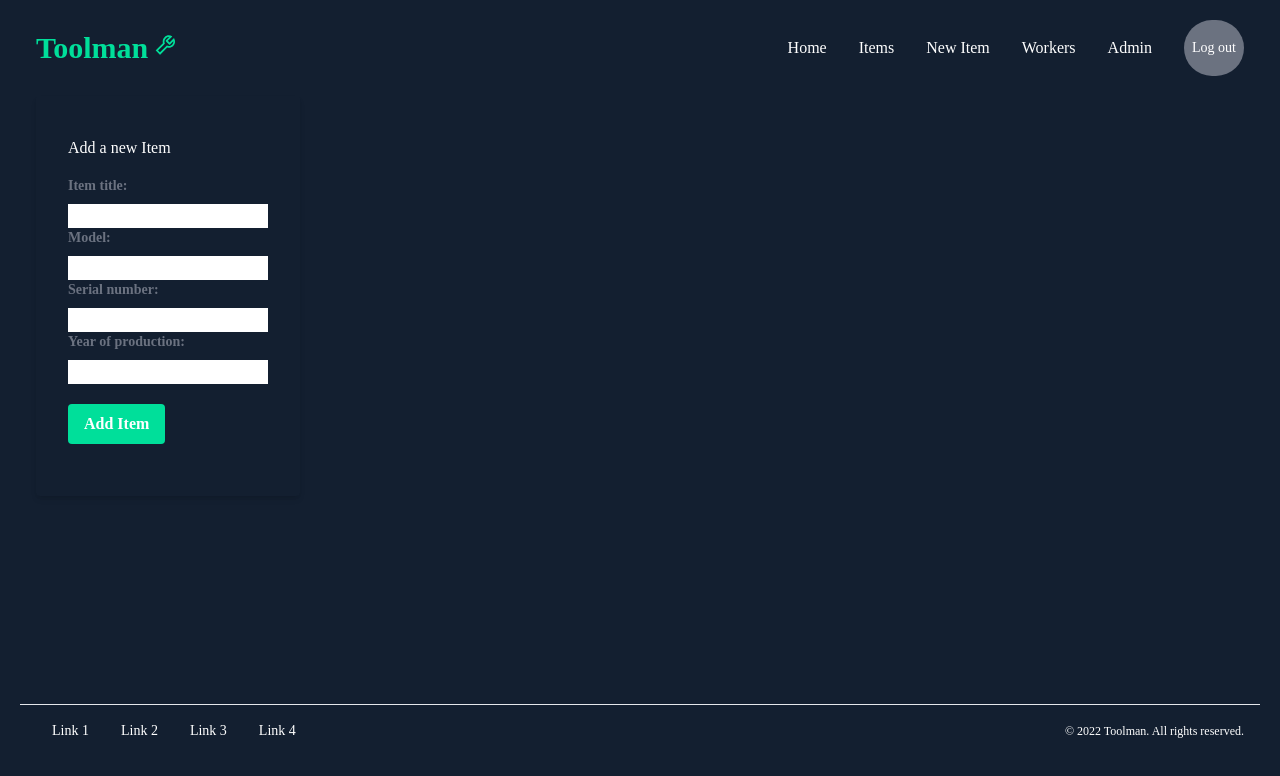
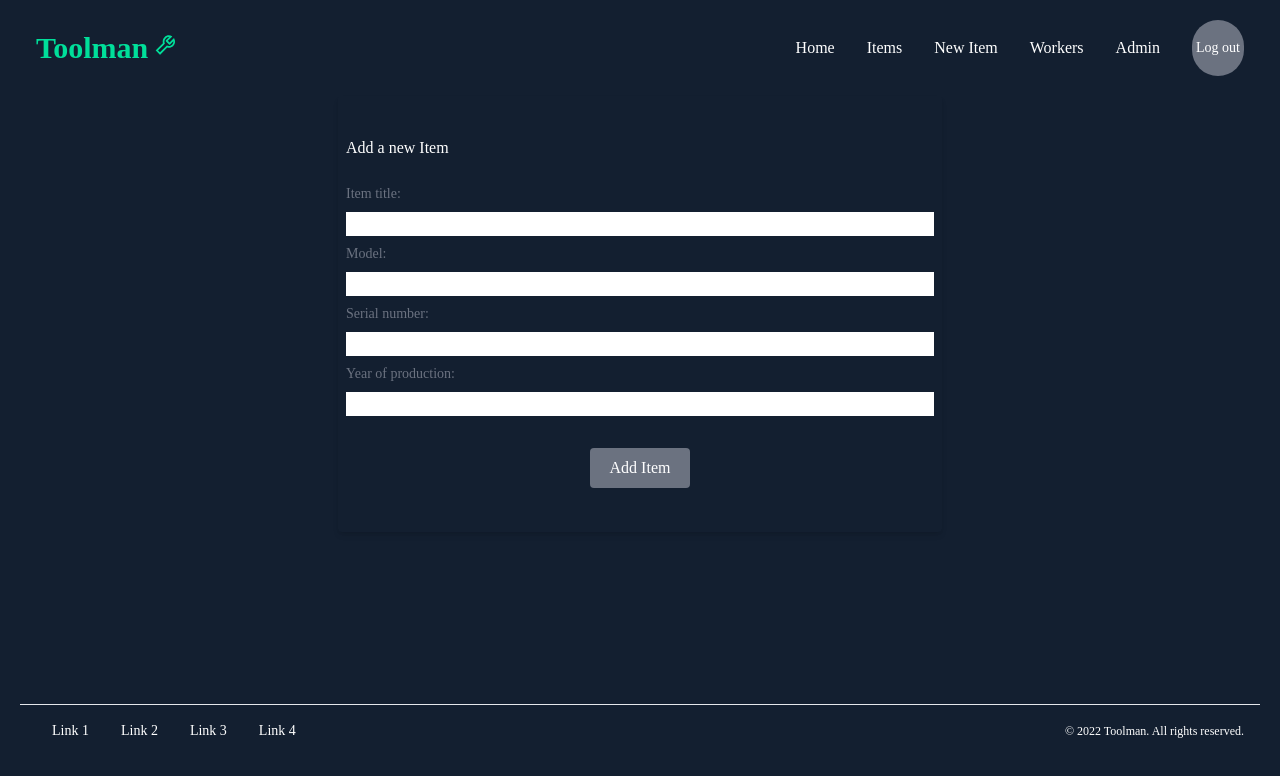
Before and after one commit to TomPrint/Toolman, a React (Create React App) app in the folder frontend/: page /items/add in a window 1280 px wide. Shown: the top 776 px of the page. Built offline with nearby package versions, Linux system fonts and the light colour scheme.

Commit message:
Finished add new item styling

```diff
--- a/frontend/src/components/ItemForm.js
+++ b/frontend/src/components/ItemForm.js
@@ -38,40 +38,40 @@ const ItemForm = () => {
 
 
     return (
-        <div className="flex justify-between items-center h-30 max-w-[1240px] mx-auto px-4 text-white">
-        <form className="shadow-md rounded px-8 pt-6 pb-8 mb-4" onSubmit={handleSubmit}>
+        <div className="flex justify-center h-30 max-w-[1240px] mx-auto px-4 text-white">
+        <form className="w-3/4 md:w-1/2 shadow-md rounded px-2 pt-6 pb-3 mb-4" onSubmit={handleSubmit}>
             <h3 className="py-4">Add a new Item</h3>
 
-            <label className="block text-gray-500 text-sm font-bold mb-2">Item title: </label>
-            <input className="text-black"
+            <label className="block text-gray-500 text-sm py-2">Item title: </label>
+            <input className="text-black w-[100%]"
             type="text"
             onChange={(e) => setTitle(e.target.value)}
             value={title}
              />
 
-            <label className="block text-gray-500 text-sm font-bold mb-2">Model: </label>
-            <input className="text-black"
+            <label className="block text-gray-500 text-sm py-2">Model: </label>
+            <input className="text-black w-[100%]"
             type="text"
             onChange={(e) => setModel(e.target.value)}
             value={model}
              />
 
-            <label className="block text-gray-500 text-sm font-bold mb-2">Serial number: </label>
-            <input className="text-black"
+            <label className="block text-gray-500 text-sm py-2">Serial number: </label>
+            <input className="text-black w-[100%]"
             type="text"
             onChange={(e) => setSerialNumber(e.target.value)}
             value={serialNumber}
              />
 
-            <label className="block text-gray-500 text-sm font-bold mb-2">Year of production: </label>
-            <input className="text-black"
+            <label className="block text-gray-500 text-sm py-2">Year of production: </label>
+            <input className="text-black w-[100%]"
             type="text"
             onChange={(e) => setYearOfProduction(e.target.value)}
             value={yearOfProduction}
              />
-
-             <button className="block bg-[#00df9a]  text-white font-bold py-2 px-4 rounded my-5"> Add Item</button>
-
+            <div class="flex justify-center">
+             <button className="  bg-gray-500 hover:bg-[#00df9a] transition-all duration-500 text-white rounded py-2 px-5 m-8"> Add Item</button>
+            </div>
         </form>
         </div>
      );
--- a/frontend/src/components/Navbar.js
+++ b/frontend/src/components/Navbar.js
@@ -20,7 +20,7 @@ const Navbar = () => {
                     <Link to='/items/add'><li className='p-4 hover:text-[#00df9a] transition-all duration-500'>New Item</li></Link>
                     <li className='p-4 hover:text-[#00df9a] transition-all duration-500'>Workers</li>
                     <Link to='/admin'><li className='p-4 hover:text-[#00df9a] transition-all duration-500'>Admin</li></Link>
-                    <button className="px-2 ml-4 bg-gray-500 hover:bg-[#00df9a] transition-all duration-500 text-white text-sm rounded-full">Log out</button>
+                    <button className="px-1 ml-4 bg-gray-500 hover:bg-[#00df9a] transition-all duration-500 text-white text-sm rounded-full">Log out</button>
                 </ul>
 
                 {/* onClick change icon of menu depend on the state */}
```
